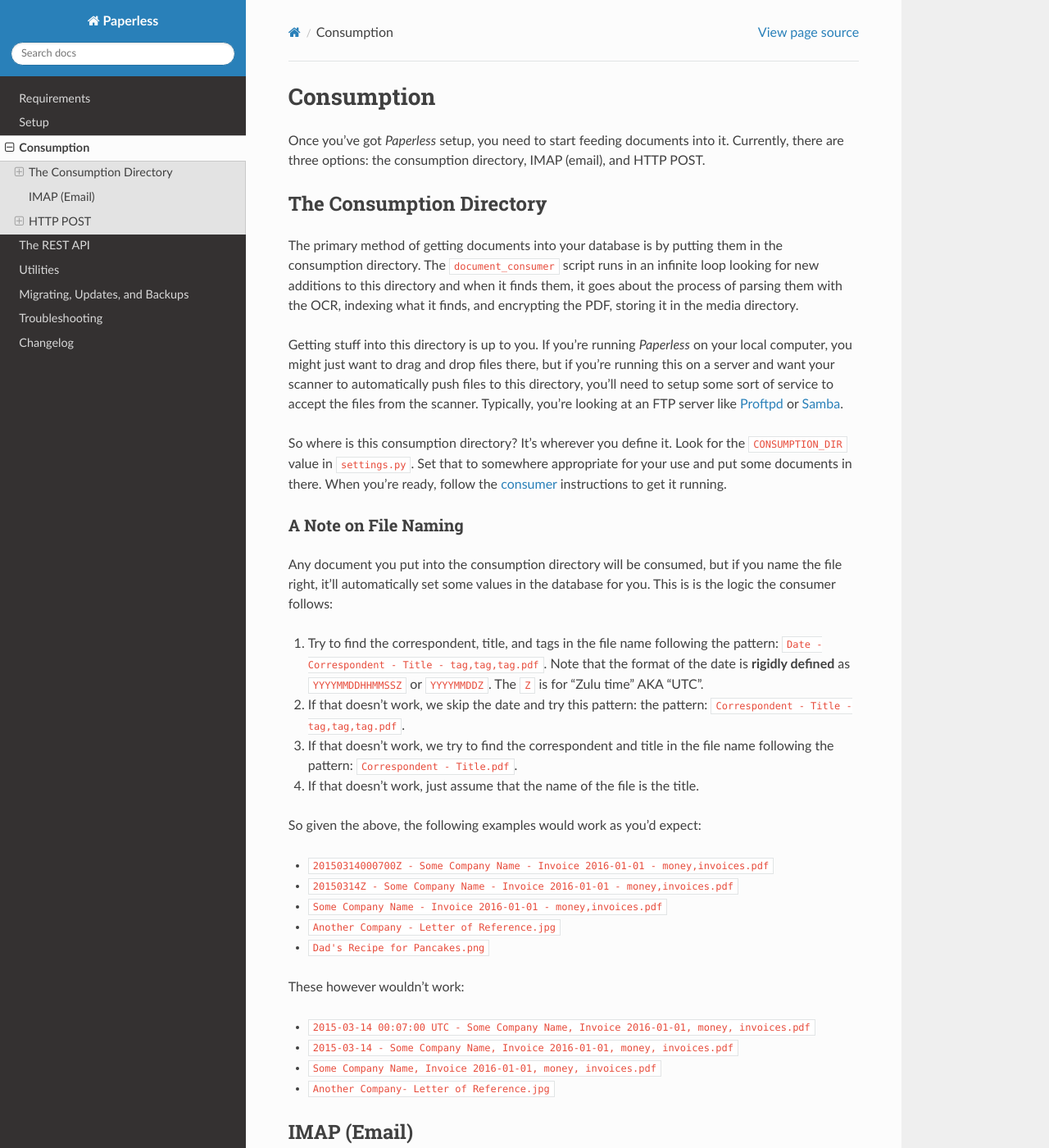
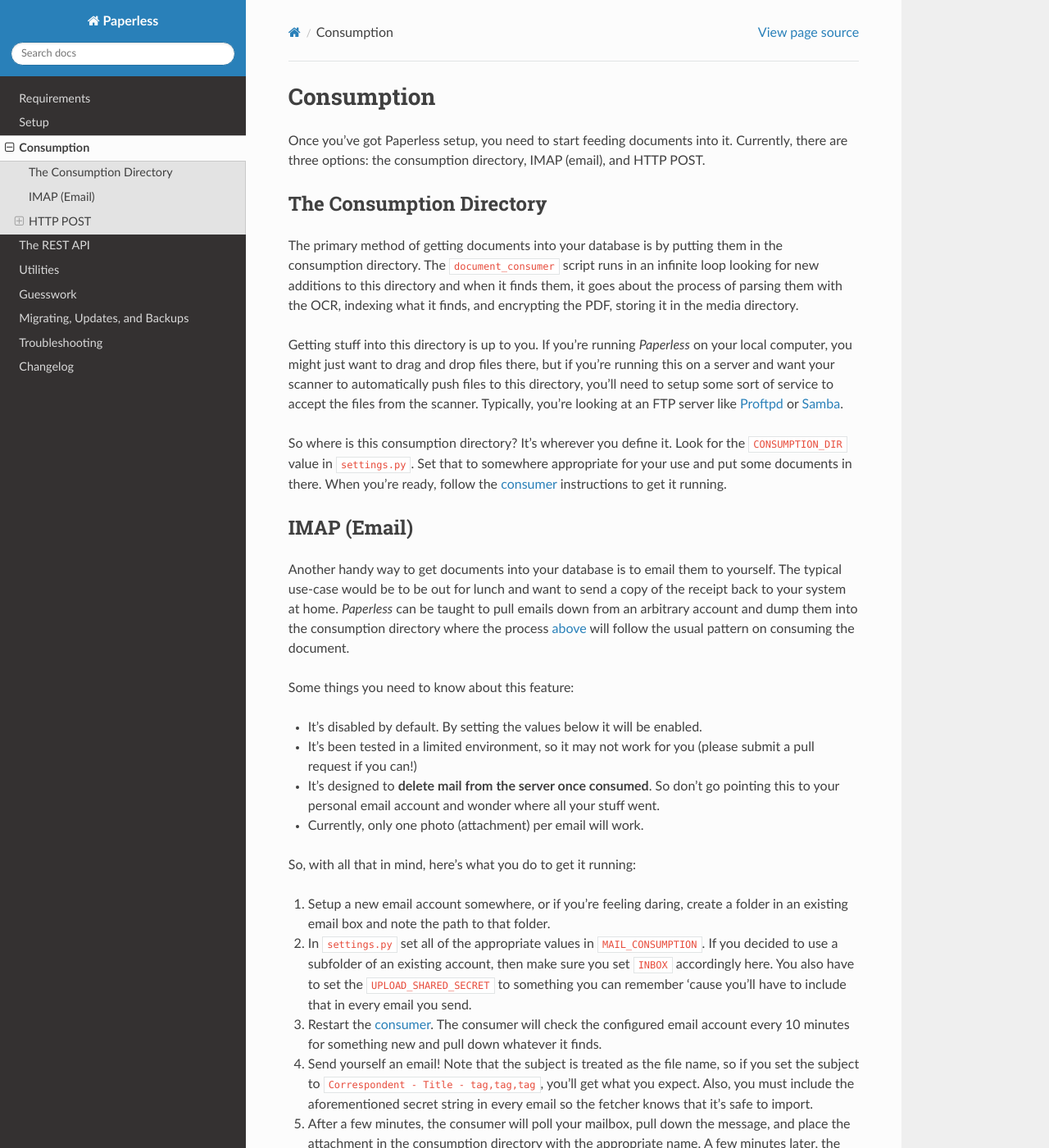
Before and after one commit to repoRangee/Large-scale, a Sphinx documentation site: the page built from docs/consumption.rst, in a window 1280 px wide and 1400 px high. Shown: the whole window at 82% size. Built offline with Sphinx 7.4.7 and the Read the Docs theme 3.1.0, drawn with Linux system fonts in a browser that asks for light colours; formulas are drawn with MathJax 3.

Commit message:
Documented all of the guesswork Paperless does

```diff
--- a/docs/changelog.rst
+++ b/docs/changelog.rst
@@ -3,6 +3,8 @@ Changelog
 
 * 0.2.0
 
+  * `#89`_ Ported the auto-tagging code to correspondents as well.  Thanks to
+    `Justin Snyman`_ for the pointers in the issue queue.
   * Added support for guessing the date from the file name along with the
     correspondent, title, and tags.  Thanks to `Tikitu de Jager`_ for his pull
     request that I took forever to merge and to `Pit`_ for his efforts on the
@@ -97,6 +99,7 @@ Changelog
 .. _zedster: https://github.com/zedster
 .. _Martin Honermeyer: https://github.com/djmaze
 .. _Tim White: https://github.com/timwhite
+.. _Justin Snyman: https://github.com/stringlytyped
 
 .. _#20: https://github.com/danielquinn/paperless/issues/20
 .. _#44: https://github.com/danielquinn/paperless/issues/44
@@ -110,4 +113,5 @@ Changelog
 .. _#67: https://github.com/danielquinn/paperless/issues/67
 .. _#68: https://github.com/danielquinn/paperless/issues/68
 .. _#71: https://github.com/danielquinn/paperless/issues/71
+.. _#89: https://github.com/danielquinn/paperless/issues/89
 .. _#94: https://github.com/danielquinn/paperless/issues/71
--- a/docs/consumption.rst
+++ b/docs/consumption.rst
@@ -3,7 +3,7 @@
 Consumption
 ###########
 
-Once you've got *Paperless* setup, you need to start feeding documents into it.
+Once you've got Paperless setup, you need to start feeding documents into it.
 Currently, there are three options: the consumption directory, IMAP (email), and
 HTTP POST.
 
@@ -33,41 +33,6 @@ So where is this consumption directory?  It's wherever you define it.  Look for
 the ``CONSUMPTION_DIR`` value in ``settings.py``.  Set that to somewhere
 appropriate for your use and put some documents in there.  When you're ready,
 follow the :ref:`consumer <utilities-consumer>` instructions to get it running.
-
-
-.. _consumption-directory-naming:
-
-A Note on File Naming
----------------------
-
-Any document you put into the consumption directory will be consumed, but if
-you name the file right, it'll automatically set some values in the database
-for you.  This is is the logic the consumer follows:
-
-1. Try to find the correspondent, title, and tags in the file name following
-   the pattern: ``Date - Correspondent - Title - tag,tag,tag.pdf``.  Note that
-   the format of the date is **rigidly defined** as ``YYYYMMDDHHMMSSZ`` or
-   ``YYYYMMDDZ``.  The ``Z`` is for "Zulu time" AKA "UTC".
-2. If that doesn't work, we skip the date and try this pattern:
-   the pattern: ``Correspondent - Title - tag,tag,tag.pdf``.
-3. If that doesn't work, we try to find the correspondent and title in the file
-   name following the pattern:  ``Correspondent - Title.pdf``.
-4. If that doesn't work, just assume that the name of the file is the title.
-
-So given the above, the following examples would work as you'd expect:
-
-* ``20150314000700Z - Some Company Name - Invoice 2016-01-01 - money,invoices.pdf``
-* ``20150314Z - Some Company Name - Invoice 2016-01-01 - money,invoices.pdf``
-* ``Some Company Name - Invoice 2016-01-01 - money,invoices.pdf``
-* ``Another Company - Letter of Reference.jpg``
-* ``Dad's Recipe for Pancakes.png``
-
-These however wouldn't work:
-
-* ``2015-03-14 00:07:00 UTC - Some Company Name, Invoice 2016-01-01, money, invoices.pdf``
-* ``2015-03-14 - Some Company Name, Invoice 2016-01-01, money, invoices.pdf``
-* ``Some Company Name, Invoice 2016-01-01, money, invoices.pdf``
-* ``Another Company- Letter of Reference.jpg``
 
 
 .. _consumption-imap:
--- a/docs/index.rst
+++ b/docs/index.rst
@@ -32,6 +32,7 @@ Contents
    consumption
    api
    utilities
+   guesswork
    migrating
    troubleshooting
    changelog
```
Also changed, not shown: docs/guesswork.rst (added, +85 -0 lines), docs/utilities.rst (+5 -2 lines).
